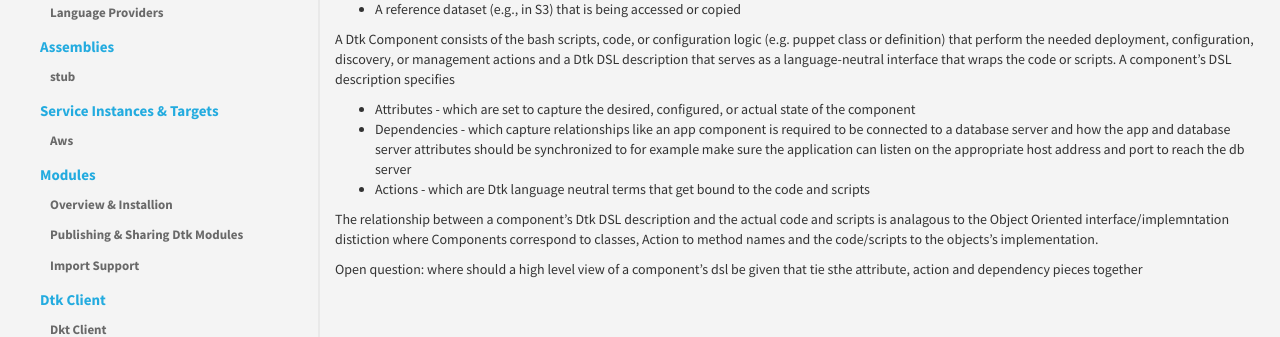
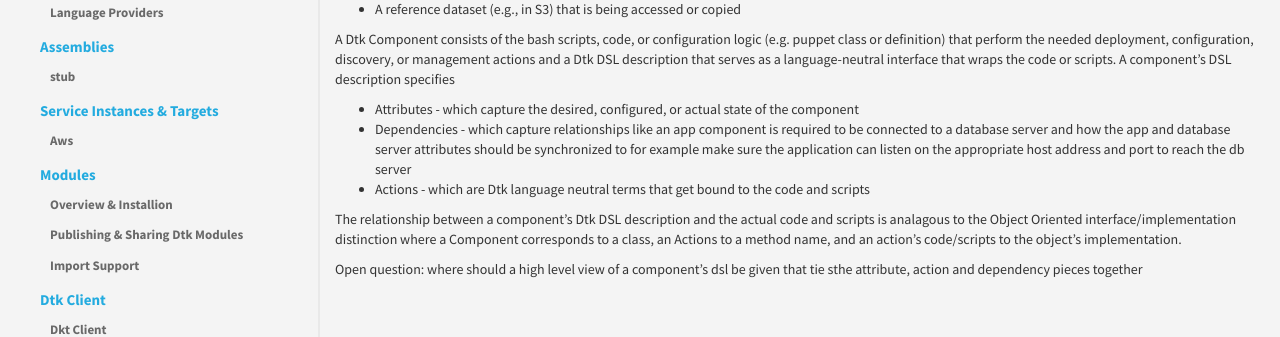
Before and after one commit to dtk/dtk-docs-v1, a Jekyll site: the page built from components.md, in a window 1280 px wide. Shown: the part 302-639 px from the top of the page. Built offline with Jekyll 4.4.1, drawn with Linux system fonts in a browser that asks for light colours.

Commit message:
Update components.md

```diff
--- a/components.md
+++ b/components.md
@@ -13,10 +13,10 @@ Components are the basic Dtk building blocks that are composed to provide the ca
 * A reference dataset (e.g., in S3) that is being accessed or copied
 
 A Dtk Component consists of the bash scripts, code, or configuration logic (e.g. puppet class or definition) that perform the needed deployment, configuration, discovery, or management actions and a Dtk DSL description that serves as a language-neutral interface that wraps the code or scripts. A component's DSL description specifies
-* Attributes - which are set to capture the desired, configured, or actual state of the component
+* Attributes - which capture the desired, configured, or actual state of the component
 * Dependencies - which capture relationships like an app component is required to be connected to a database server and how the app and database server attributes should be synchronized to for example make sure the application can listen on the appropriate host address and port to reach the db server
 * Actions - which are Dtk language neutral terms that get bound to the code and scripts
 
-The relationship between a component's Dtk DSL description and the actual code and scripts is analagous to the Object Oriented interface/implemntation distiction where Components correspond to classes, Action to method names and the code/scripts to the objects's implementation.
+The relationship between a component's Dtk DSL description and the actual code and scripts is analagous to the Object Oriented interface/implementation distinction where a Component corresponds to a class, an Actions to a method name, and an action's code/scripts to the object's implementation.
 
 Open question: where should a high level view of a component's dsl be given that tie sthe attribute, action and dependency pieces together
```
